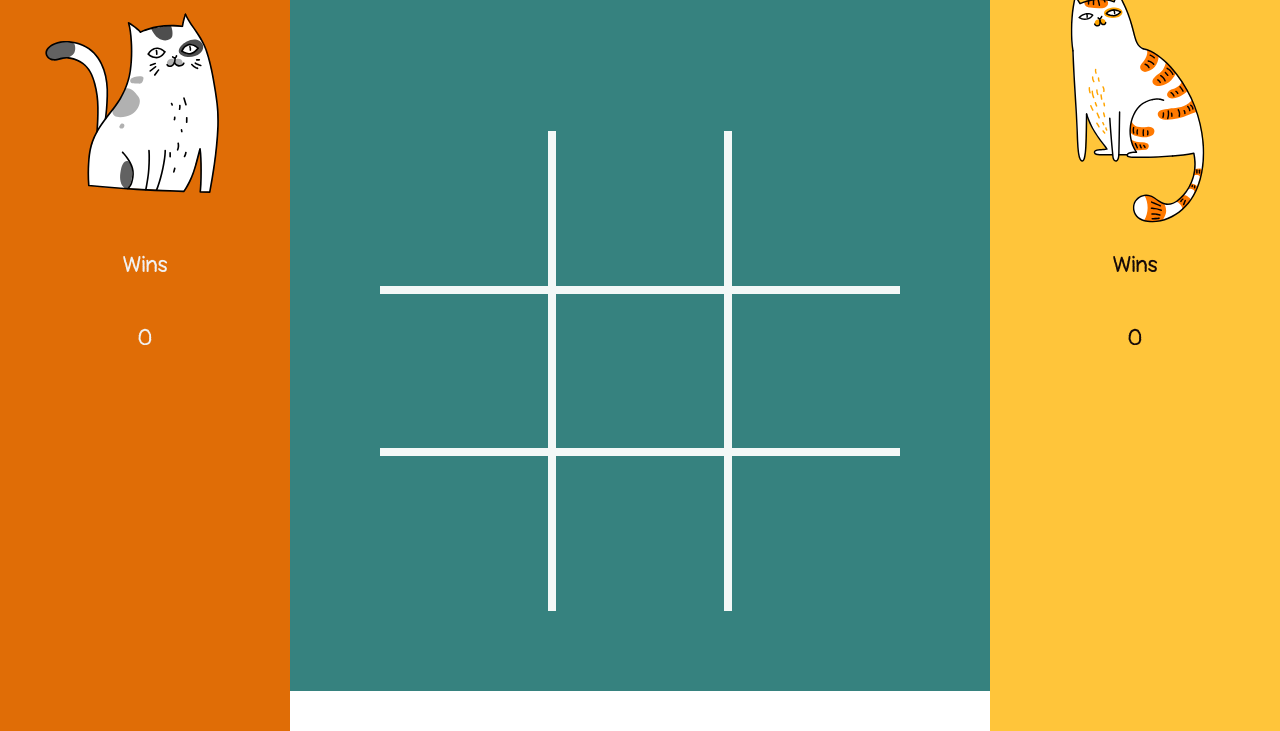
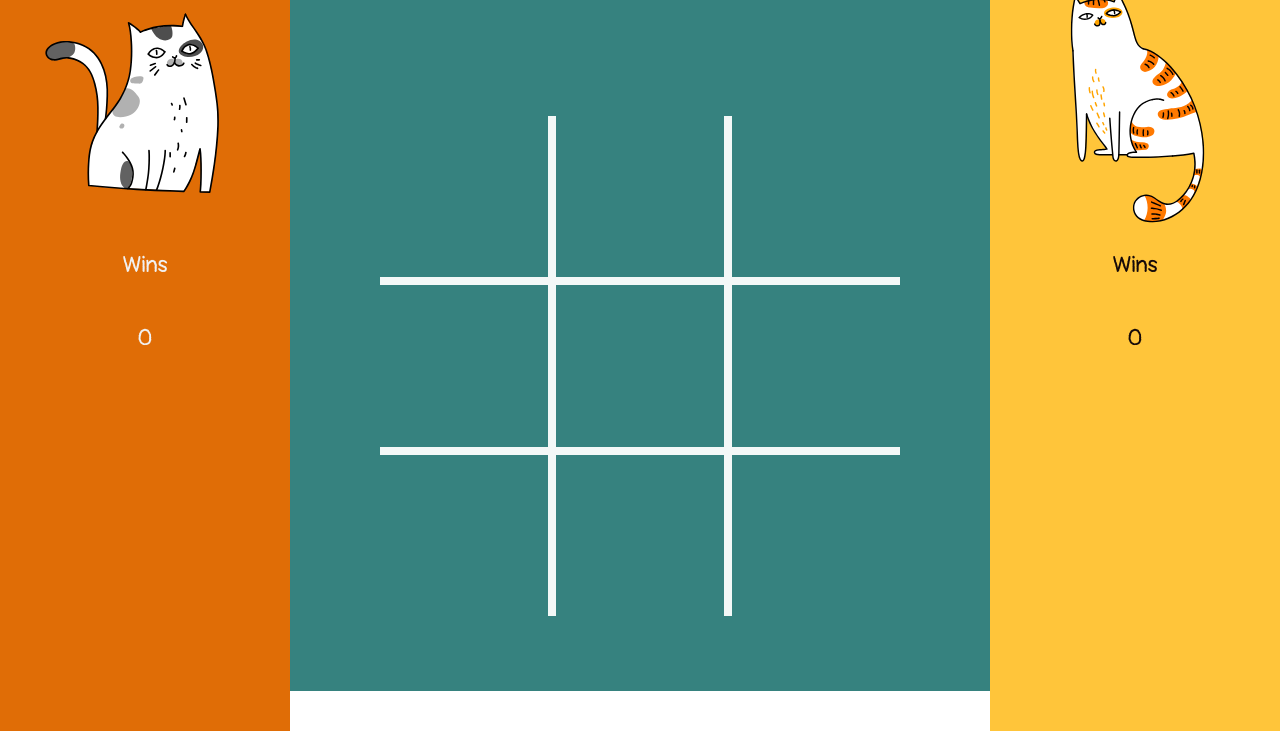
Before and after one commit to CBradsen/Tic-Tac-Meow, a plain HTML site: page index.html in a window 1280 px wide. Shown: the part 109-840 px from the top of the page. Drawn offline with Linux system fonts and the light colour scheme.

Commit message:
fix/ Make draws, wins, and css complete

```diff
--- a/styles.css
+++ b/styles.css
@@ -20,6 +20,8 @@ html, body {
     "leftside game-container game-container game-container rightside"
     "leftside game-container game-container game-container rightside"
     "leftside footer footer footer rightside";
+    justify-content: center;
+    align-content: center;
 }
 
 .left-side {
@@ -96,8 +98,8 @@ p, h2 {
   justify-items: center;
   border-left: solid 90px #36827F;
   border-right: solid 90px #36827F;
-  max-width: 600px;
-  max-height: 600px;
+  min-width: 500px;
+  min-height: 500px;
 
 }
 
```
